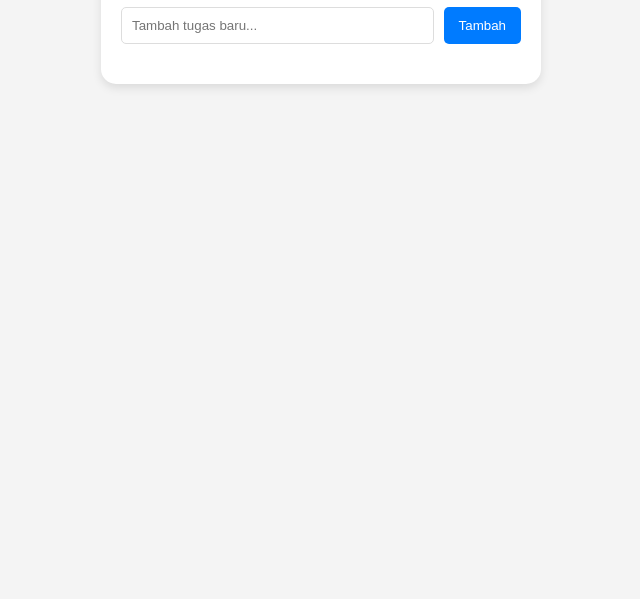
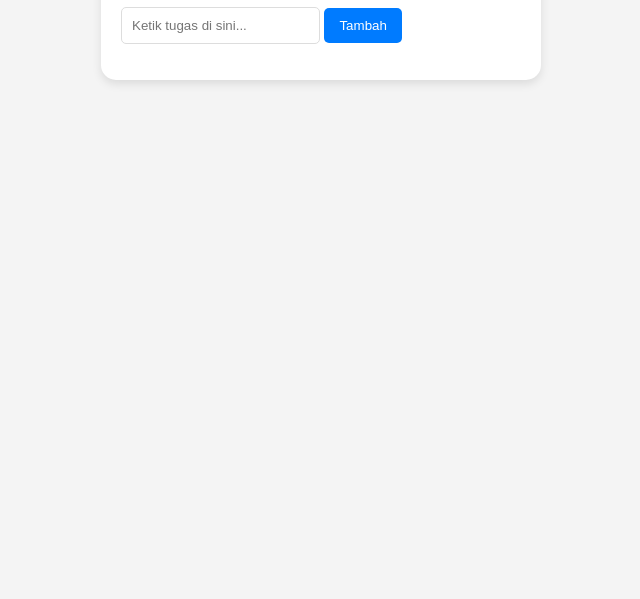
Before and after one commit to habibihabibullah/tugas-uas-web-, a website: page index.html in a window 1280 px wide. Shown: the part 201-800 px from the top of the page, without its empty margins (319-959 px from the left). Drawn offline with Linux system fonts and the light colour scheme; no server answers.

Commit message:
Update index.html

```diff
--- a/index.html
+++ b/index.html
@@ -20,11 +20,8 @@
     <div class="container">
         <h1>Daftar Tugas</h1>
 
-        <div class="input-group">
-            <input type="text" id="taskInput" placeholder="Tambah tugas baru...">
-            <button onclick="addTask()">Tambah</button>
-        </div>
-
+       <input type="text" id="taskInput" placeholder="Ketik tugas di sini...">
+        <button onclick="addTask()">Tambah</button>
         <ul id="daftar-tugas"></ul>
     </div>
 
```
